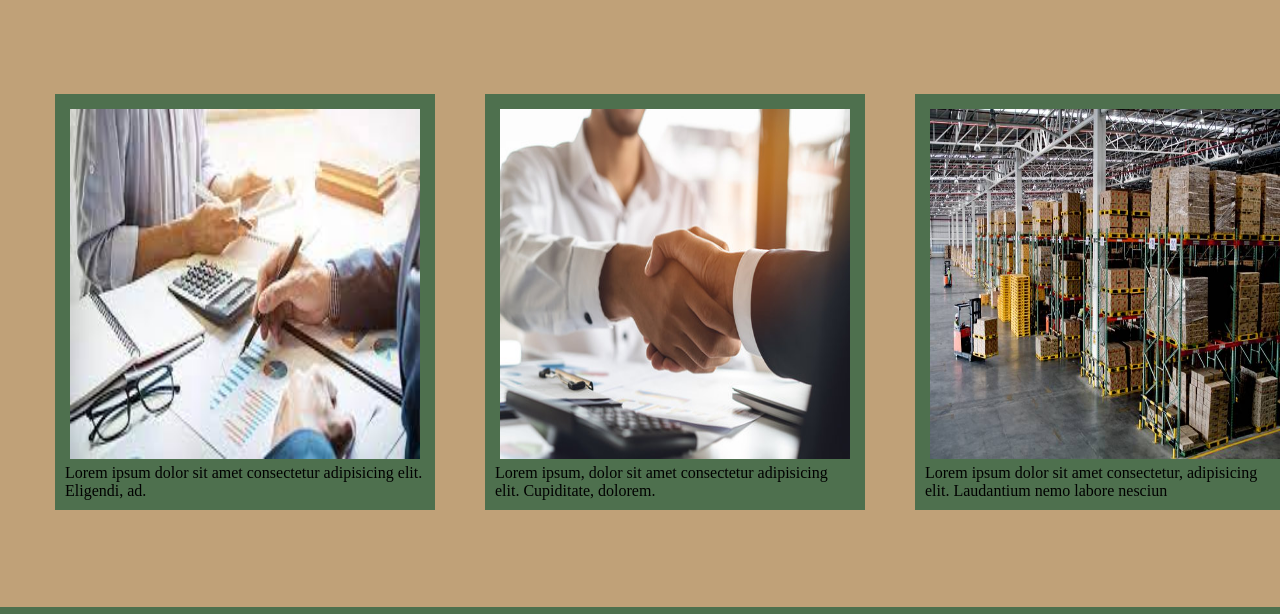
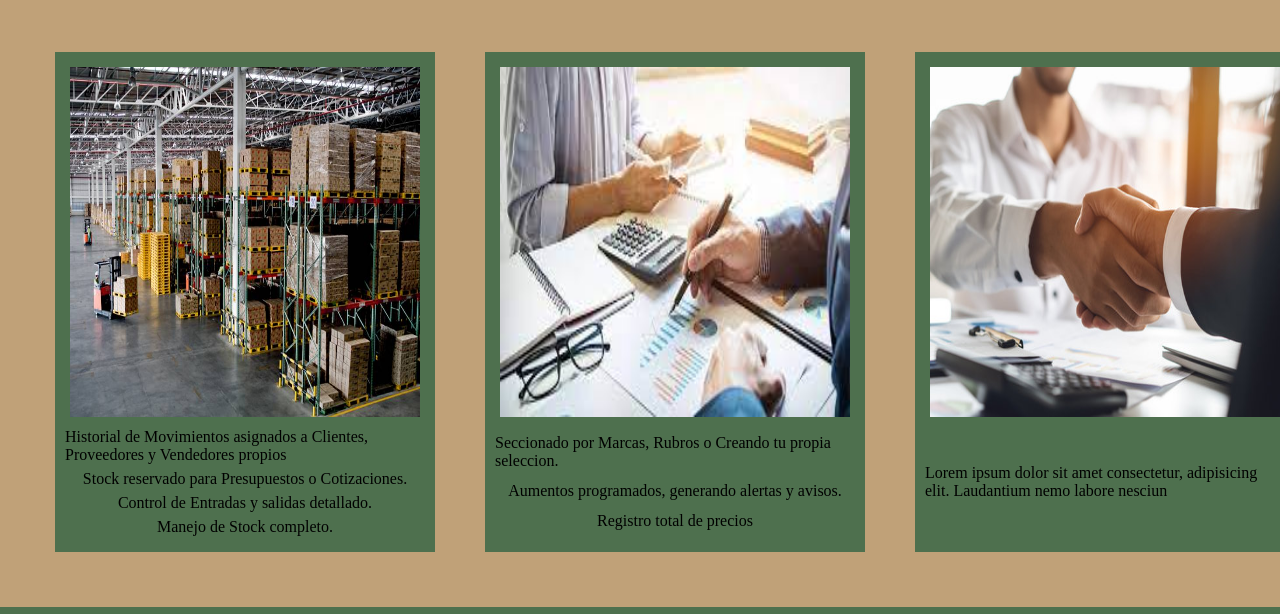
Before and after one commit to CristhianReyesDG/PreEntrega2ReyesGaray, a plain HTML site: page index.html in a window 1280 px wide. Shown: the part 358-972 px from the top of the page. Drawn offline with Linux system fonts and the light colour scheme.

Commit message:
Casi sin cambios, se cambio el valor de los elementos dentro de las diferentes dimensiones de pantalla

```diff
--- a/css/styles-index.css
+++ b/css/styles-index.css
@@ -47,6 +47,7 @@ header{
 }
 
 main{
+
     display: grid;
     background-color: rgb(192, 161, 120);
 }
@@ -78,6 +79,7 @@ main{
     background-color: rgb(78, 112, 78);
     padding: 10px;
     justify-content: space-around;
+    height: 30rem;
 }
 
 
--- a/index.html
+++ b/index.html
@@ -47,19 +47,34 @@
         <!--Agregar Fotos con texto explicativo de cada funcion-->
         <section class="cards-conteiner">
             <div class="cards img1-1 cards-c">
-                <img src="./image/image-contabilidad-service-1.jpg" alt="Imagen cards stock 1">
+                <img src="./image/image-bodega-service-1.jpg" alt="Imagen cards stock 1">
                 <p>
-                    Lorem ipsum dolor sit amet consectetur adipisicing elit. Eligendi, ad.
+                    Historial de Movimientos asignados a Clientes, Proveedores y Vendedores propios
+                </p>
+                <p>
+                    Stock reservado para Presupuestos o Cotizaciones.
+                </p>
+                <p>
+                    Control de Entradas y salidas detallado.
+                </p>
+                <p>
+                    Manejo de Stock completo.
                 </p>
             </div>
             <div class="cards img1-2 cards-c">
-                <img src="./image/client-image-1.jpg" alt="imagen cards precios 2">
+                <img src="./image/image-contabilidad-service-1.jpg" alt="imagen cards precios 2">
                 <p>
-                    Lorem ipsum, dolor sit amet consectetur adipisicing elit. Cupiditate, dolorem.
+                    Seccionado por Marcas, Rubros o Creando tu propia seleccion.
+                </p>
+                <p>
+                    Aumentos programados, generando alertas y avisos.
+                </p>
+                <p>
+                    Registro total de precios
                 </p>
             </div>
             <div class="cards img1-3 cards-c">
-                <img src="./image/image-bodega-service-1.jpg" alt="imagen cliente-proveedor 3">
+                <img src="./image/client-image-1.jpg" alt="imagen cliente-proveedor 3">
                 <p>
                     Lorem ipsum dolor sit amet consectetur, adipisicing elit. Laudantium nemo labore nesciun
                 </p>
```
